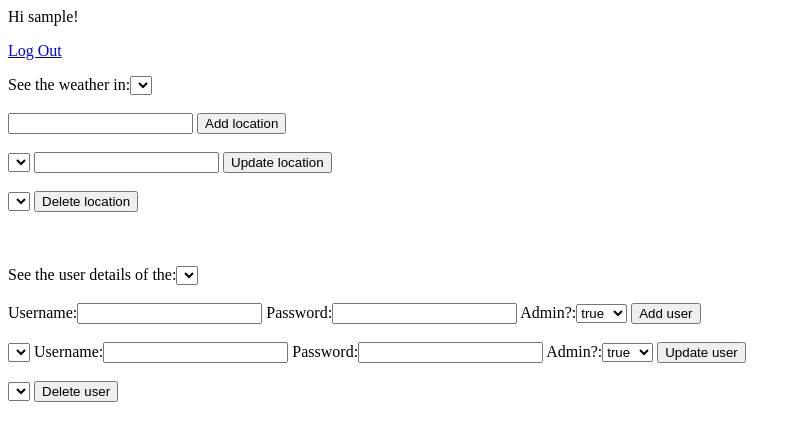
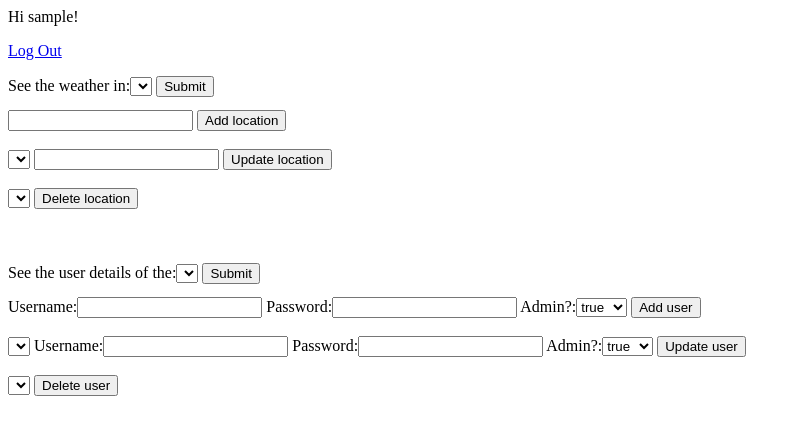
Before and after one commit to salihkilicoglu/weather_app, a Django app: page / in a window 1280 px wide. Shown: the top 441 px of the page, without its empty margins (0-801 px from the left). Run offline with Django 4.2, Linux system fonts and the light colour scheme; the visitor is signed in with stand-in values (Sample User, id 1); data comes from the database, SQL or seed files in the repository; data that the repository does not hold is empty.

Commit message:
buttons for weather and user detail added

```diff
--- a/frontend/static/js/app.js
+++ b/frontend/static/js/app.js
@@ -46,9 +46,9 @@ $(document).on('load', $.getJSON( "api/weather/locations/", function(data) {
 }
 }))
 
+
 const csrftoken = document.querySelector('[name=csrfmiddlewaretoken]').value;
 $(document).ready(function(){
-
 
   // add location
   $('#post_button').on('click', function(e){
@@ -172,18 +172,18 @@ $(document).on('load', $.getJSON( "api/weather/locations/", function(data) {
   })
 
   // option select on change show weather
-    $("#locations").on("change", function(){
+  $("#weather_button").on("click", function(){
     var selectedVal = $("#locations option:selected").val();
     $.getJSON(`https://api.openweathermap.org/data/2.5/weather?appid=02a69e2a05969cc2aa72d672bfe47a3d&units=metric&lang=tr&q=${selectedVal}`, function(data) {
-        console.log(data); // console'a değil ekrana yazacak
+      document.getElementById("weather_json").textContent = JSON.stringify(data, undefined, 2);
     })
   })
 
   // option select on change show user details
-    $("#users").on("change", function(){
+  $("#user_button").on("click", function(){
     var selectedUser = $("#users option:selected").val();
     $.getJSON(`api/weather/users/${selectedUser}`, function(data) {
-        console.log(data); // console'a değil ekrana yazacak
+      document.getElementById("user_json").textContent = JSON.stringify(data, undefined, 2);
     })
   })
 
--- a/frontend/templates/home.html
+++ b/frontend/templates/home.html
@@ -12,9 +12,10 @@
   Hi {{ user.username }}!
   <p><a href="{% url 'logout' %}">Log Out</a></p>
   See the weather in:<select id="locations"></select>
+  <button id="weather_button">Submit</button>
+  <pre id="weather_json"></pre>
   {% endif %}
   {% if user.is_staff %}
-  <br><br>
   <input id="text_input" type="text"/>
   <button id="post_button">Add location</button>
   <br><br>
@@ -26,7 +27,8 @@
   <button id="delete_button">Delete location</button>
   <br><br><br><br>
   See the user details of the:<select id="users"></select>
-  <br><br>
+  <button id="user_button">Submit</button>
+  <pre id="user_json"></pre>
   Username:<input id="user_input_post_username" type="text"/>
   Password:<input id="user_input_post_password" type="text"/>
   Admin?:<select id="user_input_post_admin"><option>true</option><option>false</option></select>
```
Lines whose indentation alone changed are shown as unchanged.
